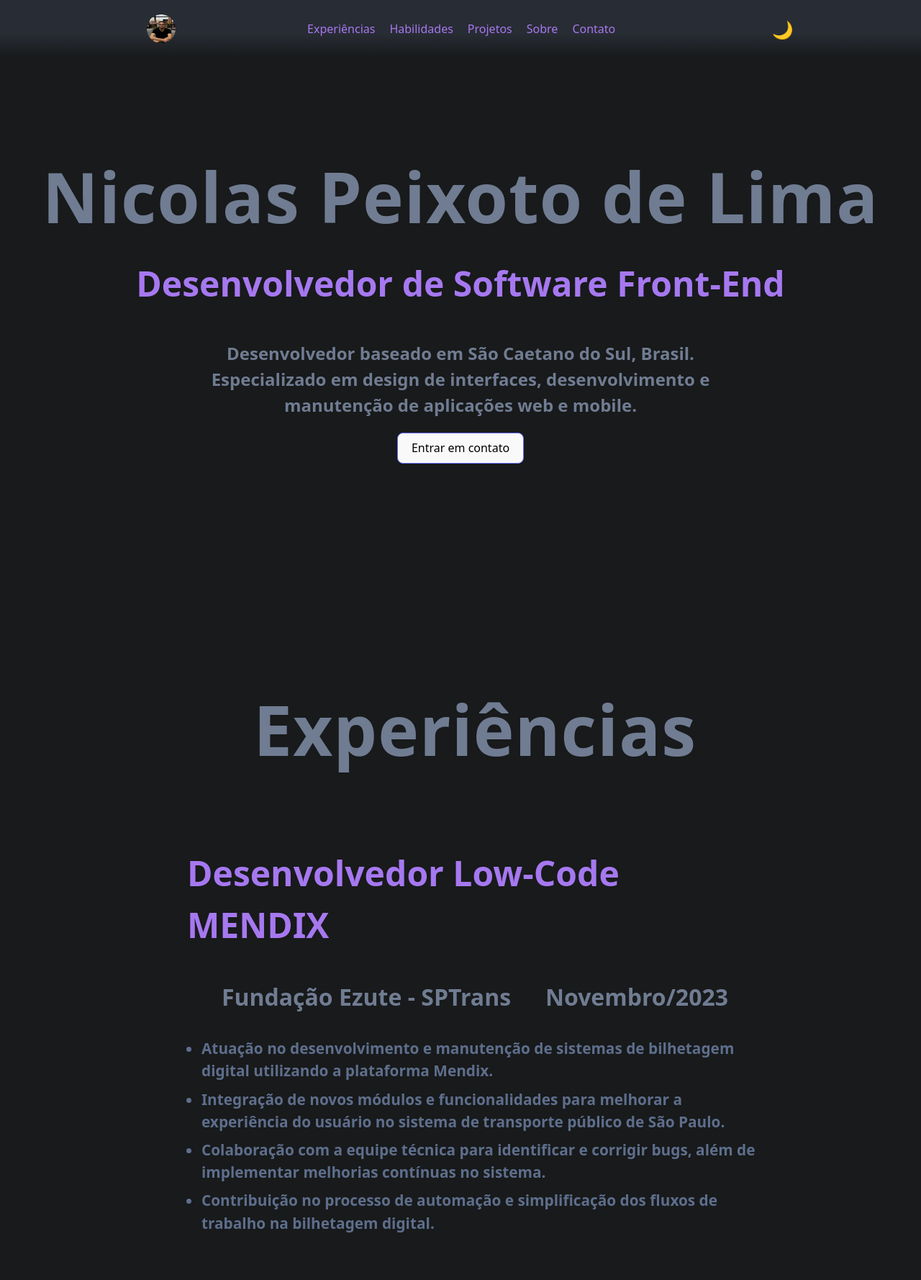
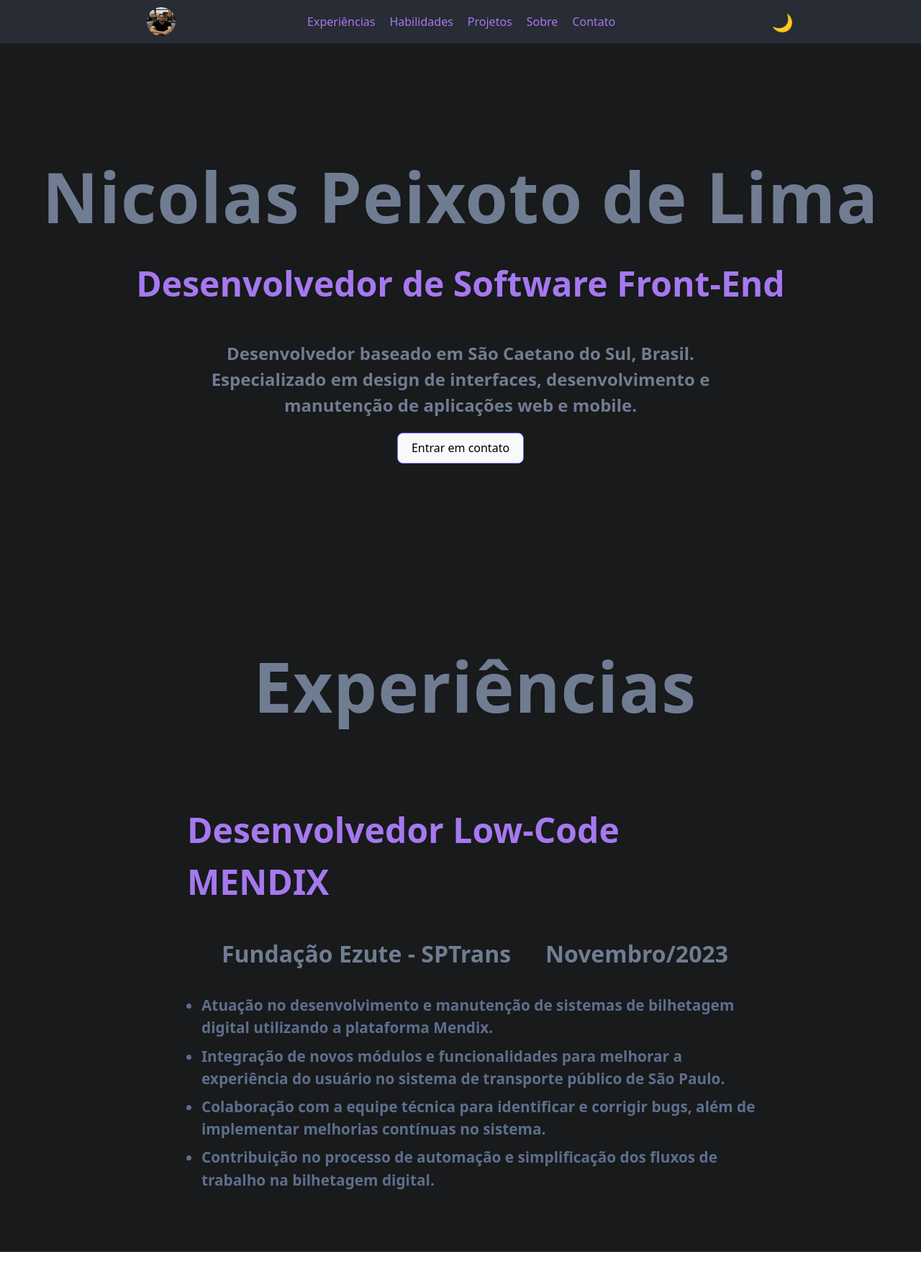
Before and after one commit to NicolasPeixotoDeLima/Portfolio, a React (Vite) app: page /portfolio in a window 1280 px wide. Shown: the top 1778 px of the page at 72% size. After the commit the page ends 1739 px from the top, so only its background shows below. Built offline with nearby package versions, Linux system fonts and the light colour scheme.

Commit message:
minor fixes

```diff
--- a/src/app/pages/experiences/Experiences.css
+++ b/src/app/pages/experiences/Experiences.css
@@ -3,7 +3,7 @@
   flex-direction: column;
   align-items: center;
   justify-content: center;
-  padding: 80px 20px;
+  padding: 20px;
   width: 100vw;
 }
 
--- a/src/app/pages/header/Header.css
+++ b/src/app/pages/header/Header.css
@@ -12,7 +12,7 @@
 .header {
   text-align: center;
   width: 100vw;
-  height: 40px;
+  height: 20px;
   position: fixed;
   top: 0;
   left: 0;
@@ -72,7 +72,7 @@ body.dark-mode {
 }
 
 body.dark-mode .header {
-  background: linear-gradient(to bottom, #282c34 59%, transparent 100%);
+  background-color: 282c34;
 }
 
 body.light-mode {
@@ -80,8 +80,7 @@ body.light-mode {
 }
 
 body.light-mode .header {
-  background: linear-gradient(to bottom, #282c34 59%, transparent 100%);
-  color: #181a1b;
+  background-color: 282c34;
 }
 
 body.dark-mode .tabComp {
```
